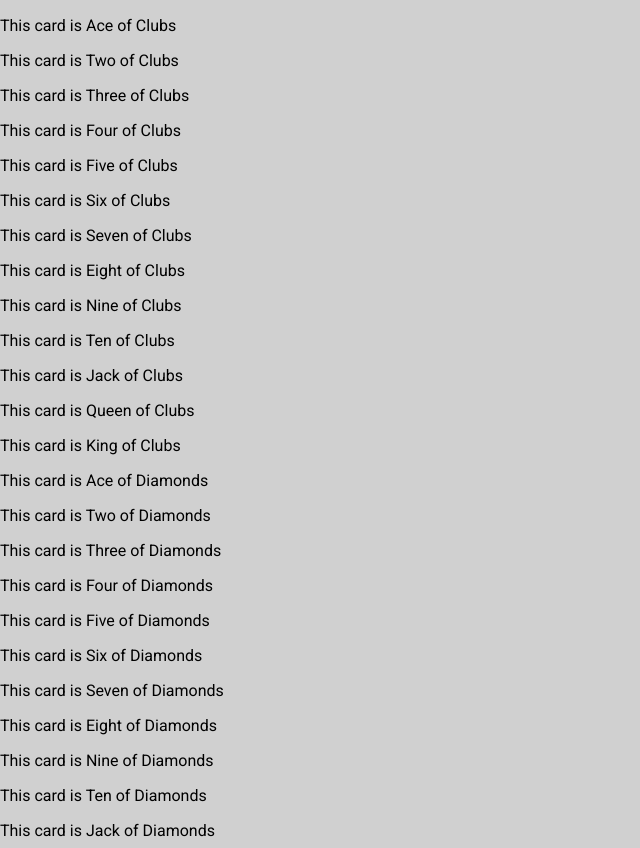
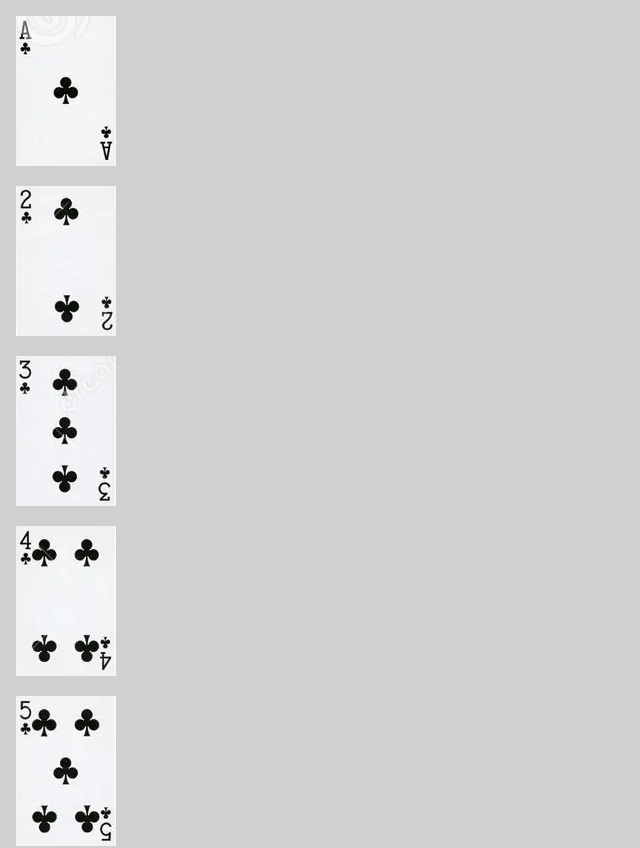
Before and after one commit to KorinaGraber/angular-cards, an Angular app: page /memory in a window 1280 px wide. Shown: the top 848 px of the page, without its empty margins (0-640 px from the left). Built offline with nearby package versions, Linux system fonts and the light colour scheme.

Commit message:
Show the card image as the card display
This allows us to visually show the cards. Eventually we will add logic to allow for flipping cards

```diff
--- a/src/app/card/card.component.html
+++ b/src/app/card/card.component.html
@@ -1 +1,3 @@
-<p>This card is {{card?.name}}</p>
+<div class="card">
+  <img [src]="card?.image" [alt]="card?.name">
+</div>
--- a/src/app/card/card.component.scss
+++ b/src/app/card/card.component.scss
@@ -0,0 +1,3 @@
+.card {
+  margin: 1em;
+}
```
